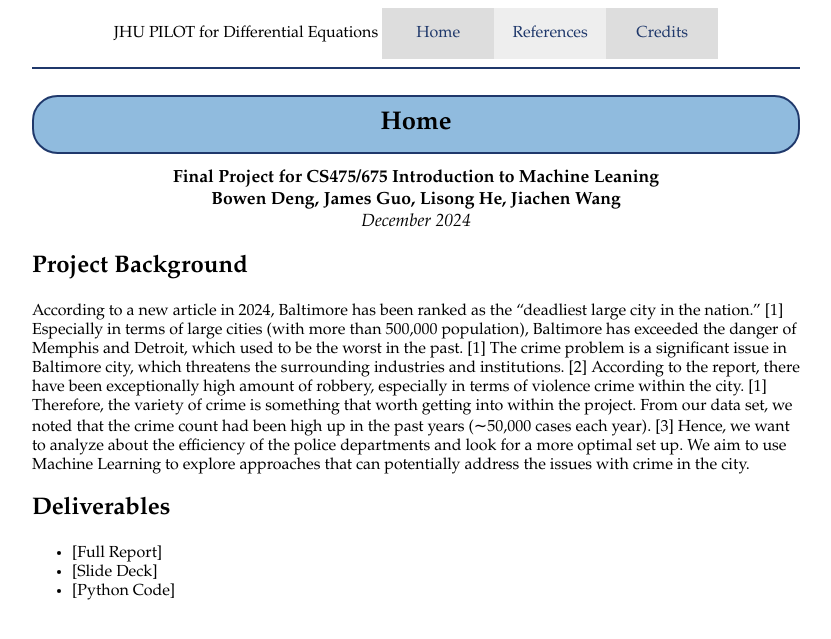
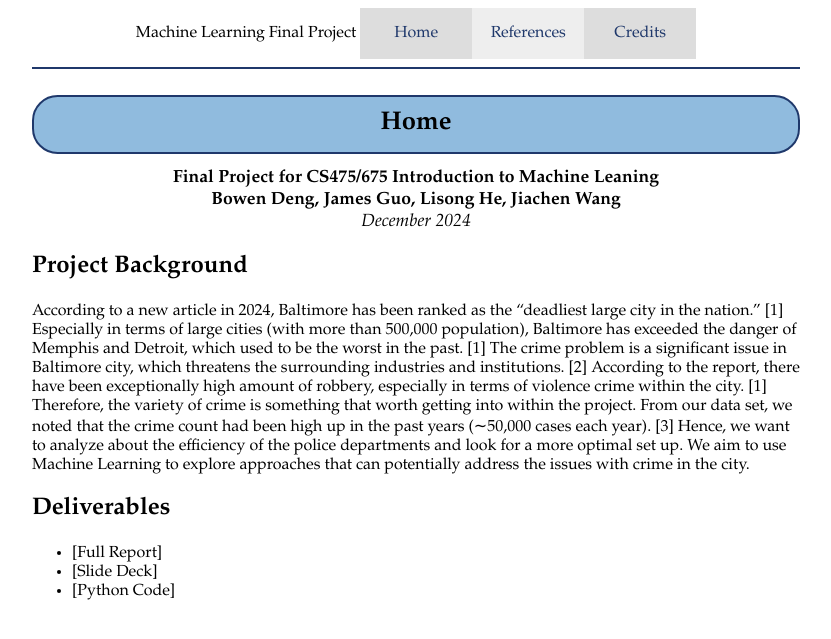
Before and after one commit to James-Guo-03/ML-F24-Project, a Jekyll site: the page built from index.md, in a window 1280 px wide. Shown: the top 639 px of the page, without its empty margins (224-1055 px from the left). Built offline with Jekyll 4.4.1, drawn with Linux system fonts in a browser that asks for light colours.

```diff
--- a/_layouts/default.html
+++ b/_layouts/default.html
@@ -20,7 +20,7 @@
   <div id="content">
     <div id="navbar_container">
       <ul id="navbar">
-        <li><span class="style"> JHU PILOT for Differential Equations </span></li>
+        <li><span class="style"> Machine Learning Final Project </span></li>
         <li id="navbar_home"><a href="{{site.baseurl}}/index.html">Home</a></li>
         <li id="navbar_resources"><a href="{{site.baseurl}}/references.html">References</a></li>
         <li id="navbar_credit"><a href="{{site.baseurl}}/credits.html">Credits</a></li>
--- a/_layouts/mathjax.html
+++ b/_layouts/mathjax.html
@@ -27,7 +27,7 @@
     <div id="content">
         <div id="navbar_container">
           <ul id="navbar">
-            <li><span class="style"> JHU PILOT for Differential Equations </span></li>
+            <li><span class="style"> Machine Learning Final Project </span></li>
             <li id="navbar_home"><a href="{{site.baseurl}}/index.html">Home</a></li>
             <li id="navbar_resources"><a href="{{site.baseurl}}/references.html">References</a></li>
             <li id="navbar_credit"><a href="{{site.baseurl}}/credits.html">Credits</a></li>
```
